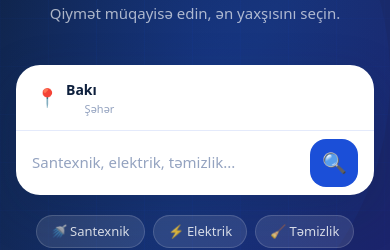
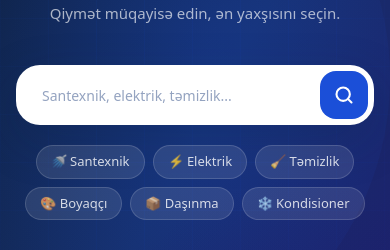
Before and after one commit to ruslannorucov/pronto-az, a Next.js app: page / in a window 390 px wide. Shown: the part 291-541 px from the top of the page. Built offline with nearby package versions, Linux system fonts and the light colour scheme; no server answers; the database is empty.

Commit message:
Landing Page Responsivyte Fixed

```diff
--- a/app/page.tsx
+++ b/app/page.tsx
@@ -1,6 +1,7 @@
 import Navbar from "@/components/Navbar";
 import { createClient } from "@/lib/supabase/server";
 import Footer from "@/components/Footer";
+import { Search } from "lucide-react";
 
 const heroChips = [
   "🚿 Santexnik",
@@ -95,15 +96,13 @@ export default async function Home() {
             müqayisə edin, ən yaxşısını seçin.
           </p>
 
-          {/* FIX: Search bar — mobile-da stack layout */}
-          <div className="mx-auto w-full max-w-[660px] rounded-[24px] bg-white shadow-[0_16px_48px_rgba(13,31,60,0.22)]">
-            {/* Mobile: üst-alt stack */}
-            <div className="flex flex-col sm:flex-row sm:items-center sm:p-1.5">
-              {/* Şəhər seçimi */}
-              <div className="flex items-center gap-2 px-5 py-3 sm:py-2 sm:border-r-[1.5px] sm:border-[var(--border)] sm:shrink-0 sm:min-w-[160px] border-b border-[var(--border)] sm:border-b-0">
+          {/* Search bar — tək sıra, bütün ölçülərdə */}
+          <div className="flex mx-auto max-w-[660px] w-full items-center rounded-[24px] bg-white p-1.5 shadow-[0_16px_48px_rgba(13,31,60,0.22)]">
+            {/* Şəhər — yalnız sm+ ekranlarda göstər */}
+            <div className="hidden sm:flex items-center gap-2 border-r-[1.5px] border-[var(--border)] px-5 py-2 shrink-0 min-w-[160px]">
               <span className="text-lg">📍</span>
               <div>
-                  <select className="bg-transparent text-sm font-semibold text-[var(--navy)] outline-none cursor-pointer appearance-none w-full">
+                <select className="bg-transparent text-sm font-semibold text-[var(--navy)] outline-none cursor-pointer appearance-none">
                   <option>Bakı</option>
                   <option>Sumqayıt</option>
                   <option>Gəncə</option>
@@ -111,18 +110,16 @@ export default async function Home() {
                 <p className="text-[11px] text-[var(--text-3)]">Şəhər</p>
               </div>
             </div>
-              {/* Axtarış input + düymə */}
-              <div className="flex flex-1 items-center px-4 py-2 sm:py-1.5">
+            {/* Input */}
             <input
               type="text"
               placeholder="Santexnik, elektrik, təmizlik..."
-                  className="flex-1 bg-transparent text-[15px] text-[var(--navy)] placeholder:text-[var(--text-3)] outline-none min-w-0"
+              className="flex-1 min-w-0 bg-transparent px-5 text-[14px] md:text-[15px] text-[var(--navy)] placeholder:text-[var(--text-3)] outline-none"
             />
-                <button className="flex h-12 w-12 shrink-0 items-center justify-center rounded-[16px] bg-[var(--primary)] text-white text-xl transition-colors hover:bg-[var(--primary-light)]">
-                  🔍
+            {/* Düymə */}
+            <button className="flex h-12 w-12 shrink-0 items-center justify-center rounded-[16px] bg-[var(--primary)] text-white transition-colors hover:bg-[var(--primary-light)]">
+              <Search size={20} strokeWidth={2.5} />
             </button>
-              </div>
-            </div>
           </div>
 
           <div className="mt-5 flex flex-wrap gap-2 justify-center">
```
Lines whose indentation alone changed are shown as unchanged.
